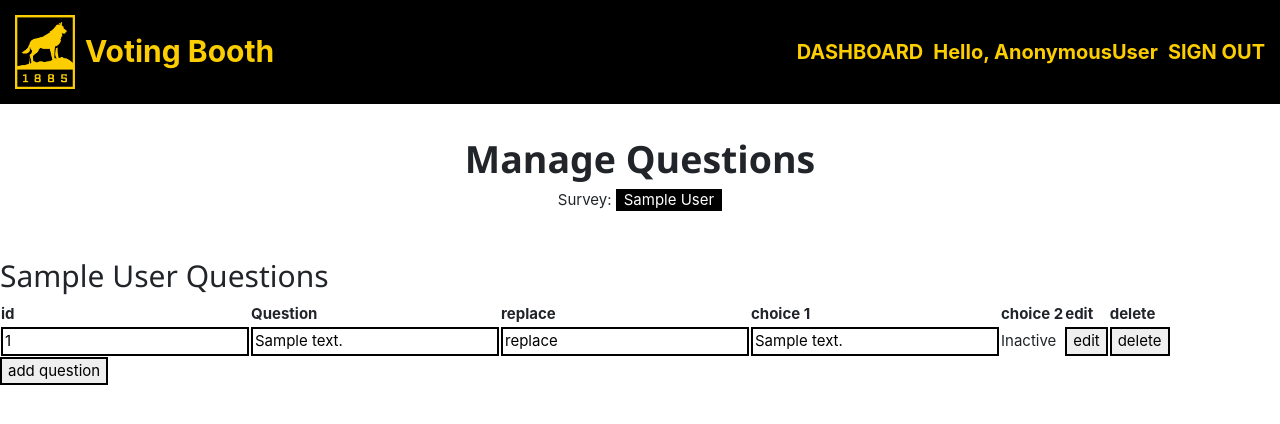
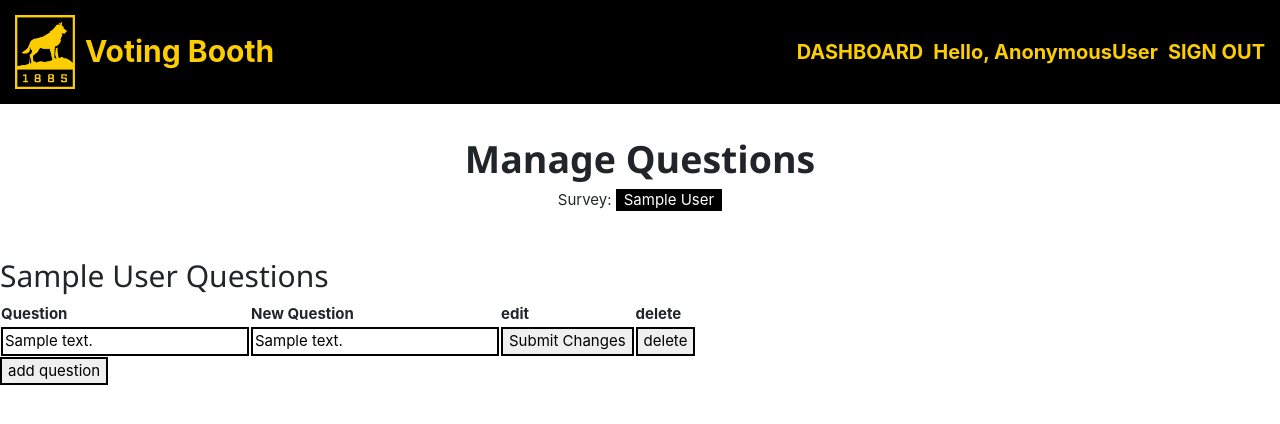
Before and after one commit to MTUHIDE/ask-meagain, a Django app: page /admin/manage_question/1/ in a window 1280 px wide. Shown: the top 424 px of the page. Run offline with Django 3.2, Linux system fonts and the light colour scheme; tables that the repository leaves empty hold one stand-in row (values such as "Sample post"); some libraries are stand-ins or nearby versions.

Commit message:
manageQuestions page, changes to how the question is shown

```diff
--- a/admin_back/templates/admin_back/manageQuestions.html
+++ b/admin_back/templates/admin_back/manageQuestions.html
@@ -11,11 +11,8 @@
 <h2>{{ survey_name }} Questions</h2>
  <table>
      <tr>
-         <th>id</th>
          <th>Question</th>
-         <th>replace</th>
-         <th>choice 1</th>
-         <th>choice 2</th>
+         <th>New Question</th>
          <th>edit</th>
          <th>delete</th>
 
@@ -26,16 +23,13 @@
          {% for s in detail %}
                 <form method= "post">
                 {% csrf_token %}
-                    <td><input type="text" value="{{ s.id }}" name="{{ s.id }}" readonly/></td>
-                    <td><input type="text" value="{{ s.text }}" name="{{ s.text }}" /></td>
-                    <td><input type="text" value="replace" name="replace" /></td>
-                    {% for i in choices %}
-                    <td><input type="text" value="{{ i.text }}" name="{{ choices }}" readonly/></td>
-                    {% endfor %}
-                    <td>{%if s.state == 1 %} Active {% else %}Inactive{% endif %}</td>
+
+                    <td><input type="text" value="{{ s.text }}" name="{{ s.text }}" readonly/></td>
+                    <td><input type="text" value="{{ s.text }}" name="replace" /></td>
+{#                    <td>{%if s.state == 1 %} Active {% else %}Inactive{% endif %}</td>#}
                     <input type="hidden" value="{{ s.id }}" name="qid"/>
                     <input type="hidden" value="{{ s.text }}" name="qtext"/>
-                    <td><input type="submit" value= "edit" name="edit"/></td>
+                    <td><input type="submit" value= "Submit Changes" name="edit"/></td>
                     <td><input type="submit" value= "delete" name="delete"/></td>
 
                 </form>
```
